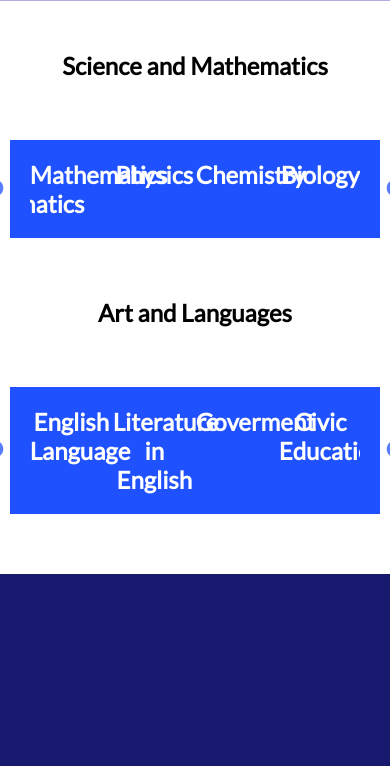
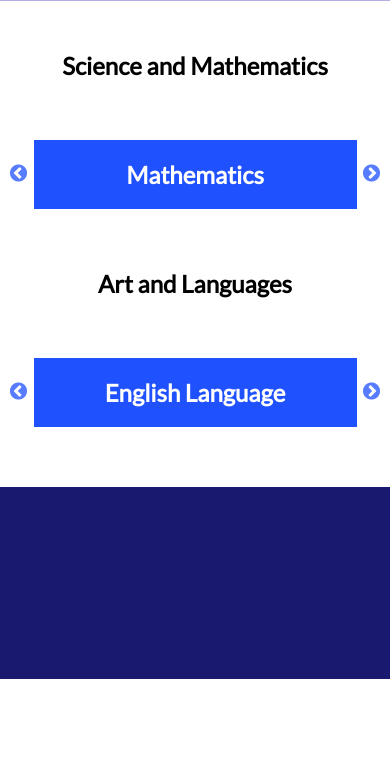
Before and after one commit to cheks123/ssceplus, a Django app: page / in a window 390 px wide; the page is wider, and only the part inside the window is pictured. Shown: the part 678-1444 px from the top of that part. After the commit the page ends 1357 px from the top of that part, so only its background shows below. Run offline with Django 4.2, Linux system fonts and the light colour scheme; some libraries are stand-ins or nearby versions.

Commit message:
slide made responsive

```diff
--- a/home/templates/home/index.html
+++ b/home/templates/home/index.html
@@ -97,16 +97,32 @@
 
 <script type="text/javascript">
     $(document).ready(function(){
-      $('.slider').slick({
+        let $window = $(window)
+        let windowsize = $window.width();
+        console.log(windowsize)
+        console.log(window.innerWidth)
+        if (windowsize > 600) {
+            $('.slider').slick({
+                    slidesToShow: 4,
+                    slidesToScroll: 1,
+                    autoplay: false,
+                    autoplaySpeed: 2000,
+                    arrows:true
 
+            })
+        }
+        else
+        {
+            $('.slider').slick({
+                slidesToShow: 1,
+                slidesToScroll: 1,
+                autoplay: false,
+                autoplaySpeed: 2000,
+                arrows:true
 
-  slidesToShow: 4,
-  slidesToScroll: 1,
-  autoplay: false,
-  autoplaySpeed: 2000,
-  arrows:true
+             })
+        }
 
-      });
     });
   </script>
 
--- a/static/css/main.css
+++ b/static/css/main.css
@@ -111,6 +111,7 @@ body{
 
 section{
     margin:50px 0;
+    padding:0 5px;
 }
 
 .slider{
@@ -231,5 +232,10 @@ footer div{
         left:0px;
     }
 
+    .slider{
+        margin: 60px auto;
+        width: 85%;
+    }
+
 
 }
```
